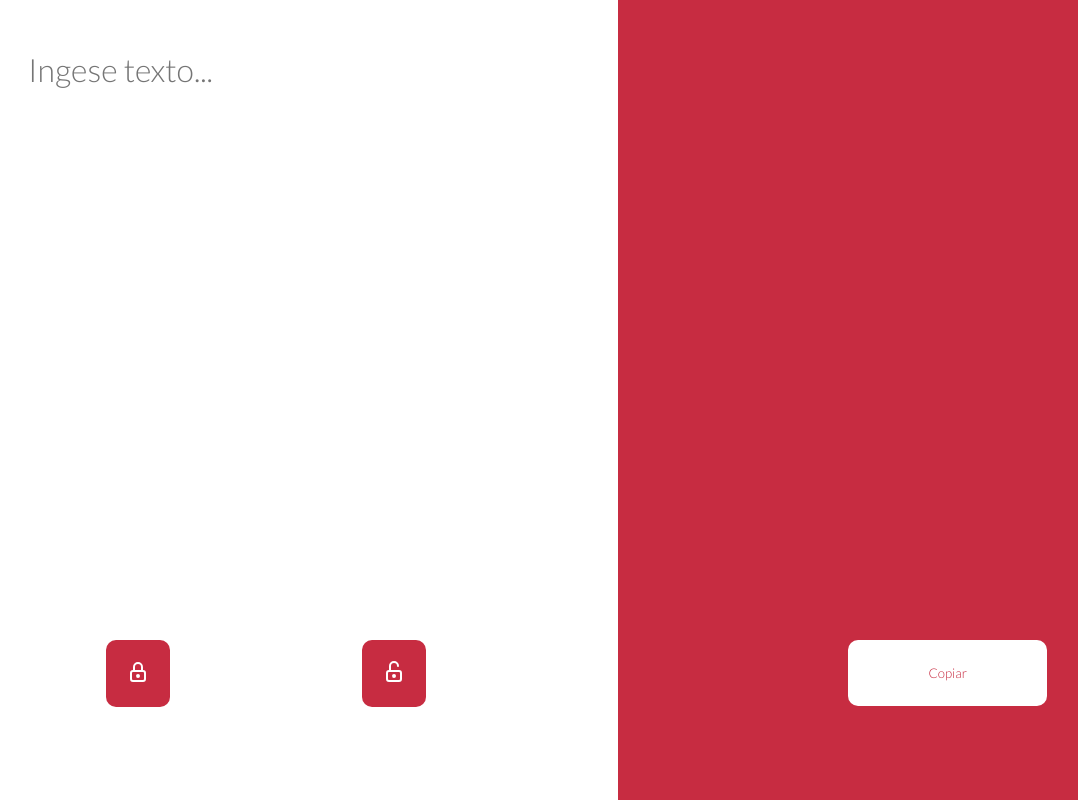
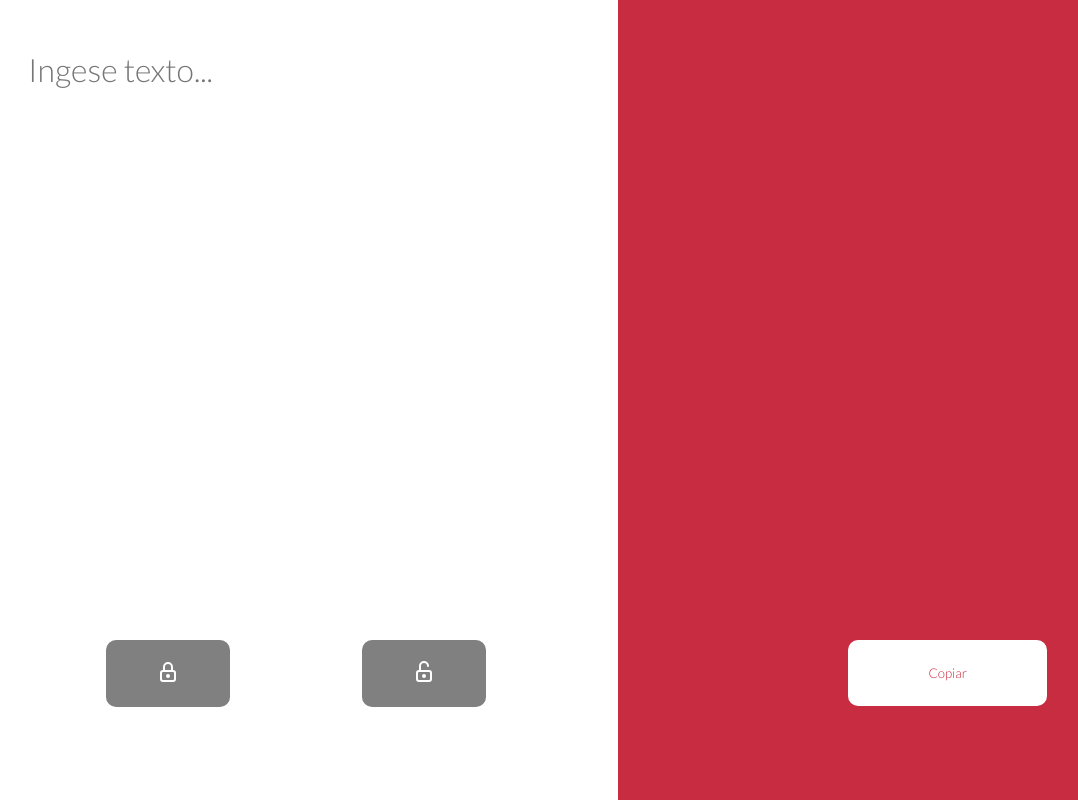
Before and after one commit to smenaquispe/-Challenge-Sprint-01-One-Oracle, a website built with Vite: page app/index.html in a window 1280 px wide. Shown: the whole page, without its empty margins (22-1100 px from the left). Built offline with nearby package versions, Linux system fonts and the light colour scheme.

Commit message:
detect is input is empty

```diff
--- a/app/index.html
+++ b/app/index.html
@@ -14,7 +14,7 @@
 
     <!-- app -->
     <textarea name="inputText" id="inputText" placeholder="Ingese texto..." spellcheck="false"  cols="30" rows="10"></textarea>
-    <button type="button" id="encriptar" class="button">
+    <button type="button" id="encriptar" class="button encriptar">
       <svg xmlns="http://www.w3.org/2000/svg" class="icon icon-tabler icon-tabler-lock" width="24" height="24" viewBox="0 0 24 24" stroke-width="2" stroke="currentColor" fill="none" stroke-linecap="round" stroke-linejoin="round">
         <path stroke="none" d="M0 0h24v24H0z" fill="none"></path>
         <path d="M5 13a2 2 0 0 1 2 -2h10a2 2 0 0 1 2 2v6a2 2 0 0 1 -2 2h-10a2 2 0 0 1 -2 -2v-6z"></path>
@@ -22,7 +22,7 @@
         <path d="M8 11v-4a4 4 0 1 1 8 0v4"></path>
      </svg>
     </button>
-    <button type="button" id="desencriptar" class="button">
+    <button type="button" id="desencriptar" class="button desencriptar">
       <svg xmlns="http://www.w3.org/2000/svg" class="icon icon-tabler icon-tabler-lock-open" width="24" height="24" viewBox="0 0 24 24" stroke-width="2" stroke="currentColor" fill="none" stroke-linecap="round" stroke-linejoin="round">
         <path stroke="none" d="M0 0h24v24H0z" fill="none"></path>
         <path d="M5 11m0 2a2 2 0 0 1 2 -2h10a2 2 0 0 1 2 2v6a2 2 0 0 1 -2 2h-10a2 2 0 0 1 -2 -2z"></path>
--- a/app/main.js
+++ b/app/main.js
@@ -10,6 +10,17 @@ const checkInput = (event, key) => {
   }
   return true;
 }
+
+const emptyButton = () => {
+  if($('#inputText').value.length === 0) {
+    $('#encriptar').classList.add('disabled')
+    $('#desencriptar').classList.add('disabled')
+  } else {
+    $('#encriptar').classList.remove('disabled')
+    $('#desencriptar').classList.remove('disabled')
+  }
+}
+
 
 $('#inputText').addEventListener('keypress', e => {
   const key = String.fromCharCode(e.keyCode);
@@ -25,6 +36,15 @@ $('#inputText').addEventListener('paste', async (e) => {
       if(good) e.target.value = t
     }
   )
+})
+
+/** detect if input is empty */
+window.addEventListener('load', e => {
+  emptyButton()
+})
+
+$('#inputText').addEventListener('keyup', e => {
+  emptyButton()
 })
 
 /** encripting and desincriptying */
--- a/app/styles.css
+++ b/app/styles.css
@@ -45,7 +45,7 @@
     top: 80vh;
     z-index: 1;
     border: none;
-    padding: 20px;
+    padding: 20px 50px;
     border-radius: 10px;
     transition: all ease 0.4s;
 }
@@ -54,16 +54,20 @@
     box-shadow: 5px 5px 5px var(--color-3);
 }
 
-#encriptar {
+.encriptar {
     background-color: var(--color-1);
     color: var(--color-2);
     left: 10%;
 }
 
-#desencriptar {
+.desencriptar {
     background-color: var(--color-1);
     color: var(--color-2);
     left: 30%;
+}
+
+.disabled {
+    background-color: gray;
 }
 
 #copy {
```
